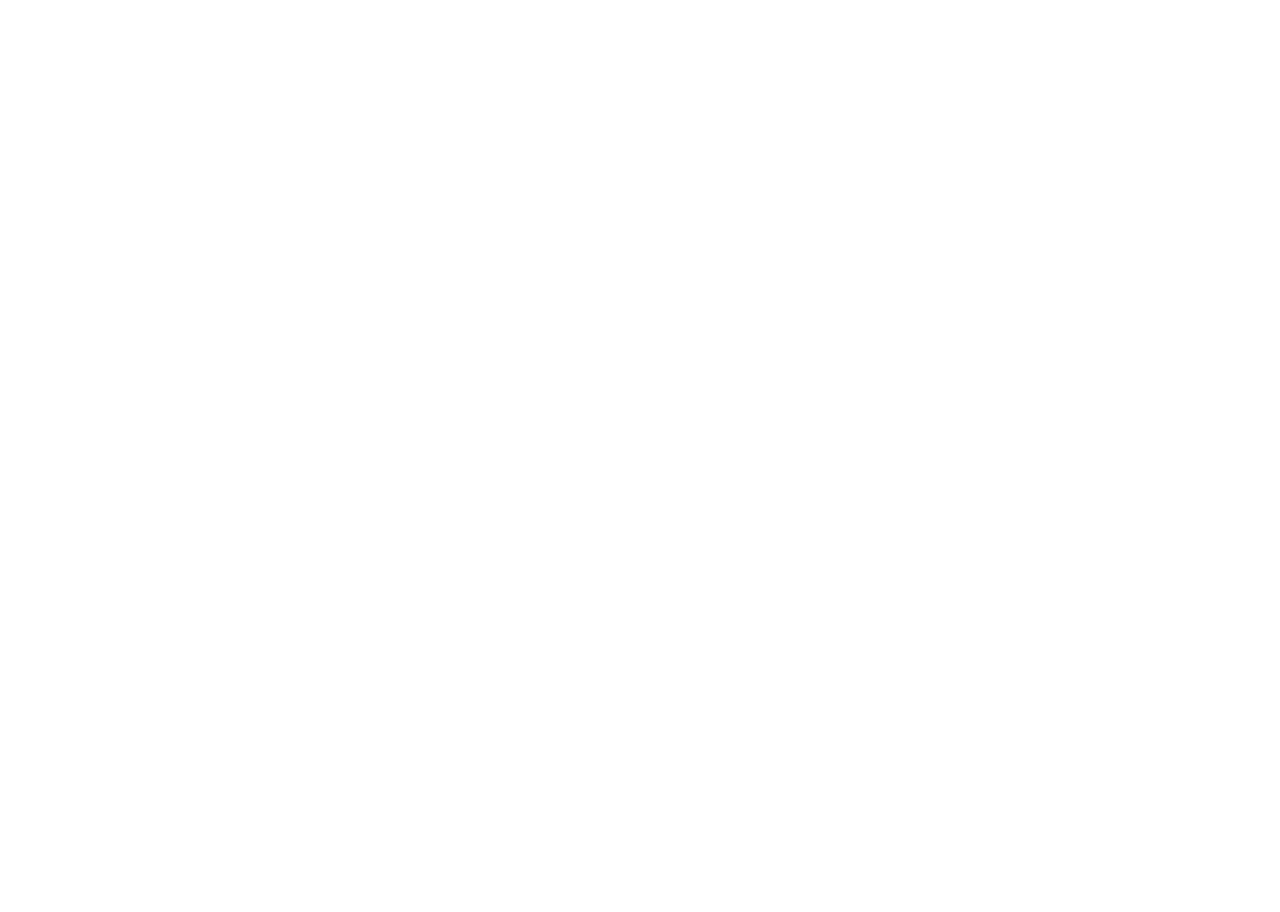
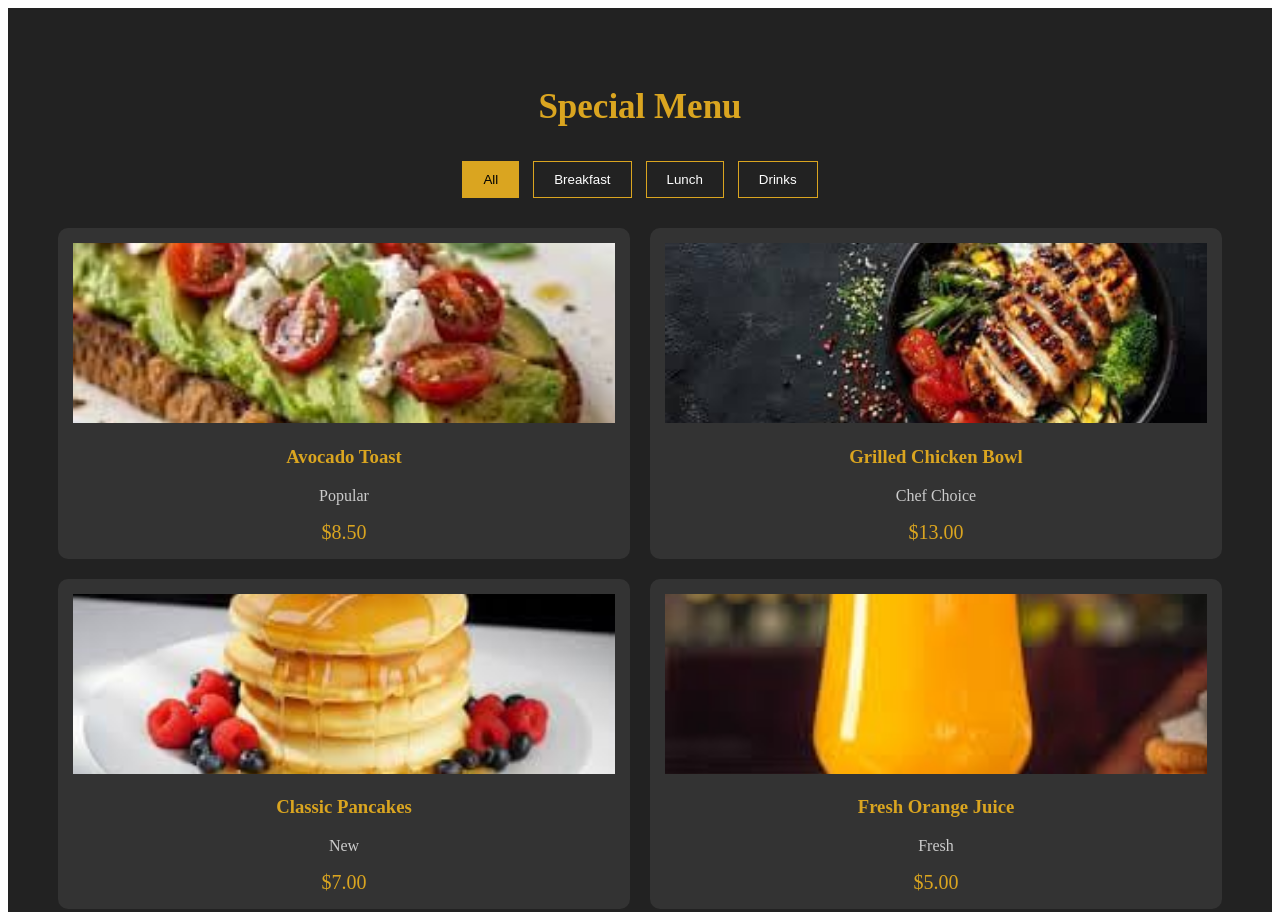
Before and after one commit to mohamedabdelrasoul357-source/Field-Training-Unit-11-301208-, a plain HTML site: page index.html in a window 1280 px wide. Shown: the top 912 px of the page. Before the commit the page ends 800 px from the top, so only its background shows below. Drawn offline with Linux system fonts and the light colour scheme.

Commit message:
Add Malak menu section

```diff
--- a/css/style.css
+++ b/css/style.css
@@ -1 +1,53 @@
-/* Styling CSS File */
+#menu {
+    background-color: #222;
+    color: white;
+    padding: 50px;
+    text-align: center;
+}
+#menu h2 {
+    color: goldenrod;
+    font-size: 35px;
+}
+.filter-buttons {
+    margin: 25px;
+}
+.filter-btn {
+    padding: 10px 20px;
+    margin: 5px;
+    cursor: pointer;
+    background-color: transparent;
+    color: white;
+    border: 1px solid goldenrod;
+}
+.filter-btn.active {
+    background-color: goldenrod;
+    color: black;
+}
+.menu-container {
+    display: grid;
+    grid-template-columns: repeat(2, 1fr);
+    gap: 20px;
+}
+.menu-item {
+    background-color: #333;
+    padding: 15px;
+    border-radius: 10px;
+}
+.menu-item img {
+    width: 100%;
+    height: 180px;
+    object-fit: cover;
+}
+.menu-item h3 {
+    color: goldenrod;
+}
+.menu-item p {
+    color: #ccc;
+}
+.menu-item span {
+    color: goldenrod;
+    font-size: 20px;
+}
+.hidden {
+    display: none;
+}
--- a/index.html
+++ b/index.html
@@ -7,6 +7,46 @@
     <link rel="stylesheet" href="./css/style.css">
 </head>
 <body>
+    <section id="menu">
+    <h2>Special Menu</h2>
+
+    <div class="filter-buttons">
+        <button class="filter-btn active" data-category="all">All</button>
+        <button class="filter-btn" data-category="breakfast">Breakfast</button>
+        <button class="filter-btn" data-category="lunch">Lunch</button>
+        <button class="filter-btn" data-category="drinks">Drinks</button>
+    </div>
+
+    <div class="menu-container">
+        <div class="menu-item" data-category="breakfast">
+            <img src="./assets/images/avocado.jpg" alt="Avocado Toast">
+            <h3>Avocado Toast</h3>
+            <p>Popular</p>
+            <span>$8.50</span>
+        </div>
+
+        <div class="menu-item" data-category="lunch">
+            <img src="./assets/images/chicken.jpg" alt="Grilled Chicken Bowl">
+            <h3>Grilled Chicken Bowl</h3>
+            <p>Chef Choice</p>
+            <span>$13.00</span>
+        </div>
+
+        <div class="menu-item" data-category="breakfast">
+            <img src="./assets/images/pancakes.jpg" alt="Classic Pancakes">
+            <h3>Classic Pancakes</h3>
+            <p>New</p>
+            <span>$7.00</span>
+        </div>
+
+        <div class="menu-item" data-category="drinks">
+            <img src="./assets/images/orange.jpg" alt="Orange Juice">
+            <h3>Fresh Orange Juice</h3>
+            <p>Fresh</p>
+            <span>$5.00</span>
+        </div>
+    </div>
+</section>
 
 
 
--- a/js/main.js
+++ b/js/main.js
@@ -1 +1,28 @@
-// main.js file
+let buttons = document.querySelectorAll(".filter-btn");
+let items = document.querySelectorAll(".menu-item");
+
+buttons.forEach(function(button) {
+
+    button.addEventListener("click", function() {
+
+        let category = button.dataset.category;
+
+        buttons.forEach(function(btn) {
+            btn.classList.remove("active");
+        });
+
+        button.classList.add("active");
+
+        items.forEach(function(item) {
+
+            if (category == "all" || item.dataset.category == category) {
+                item.classList.remove("hidden");
+            } else {
+                item.classList.add("hidden");
+            }
+
+        });
+
+    });
+
+});
```
Also changed, not shown: assets/images/avocado.jpg (added), assets/images/chicken.jpg (added), assets/images/orange.jpg (added), assets/images/pancakes.jpg (added).
